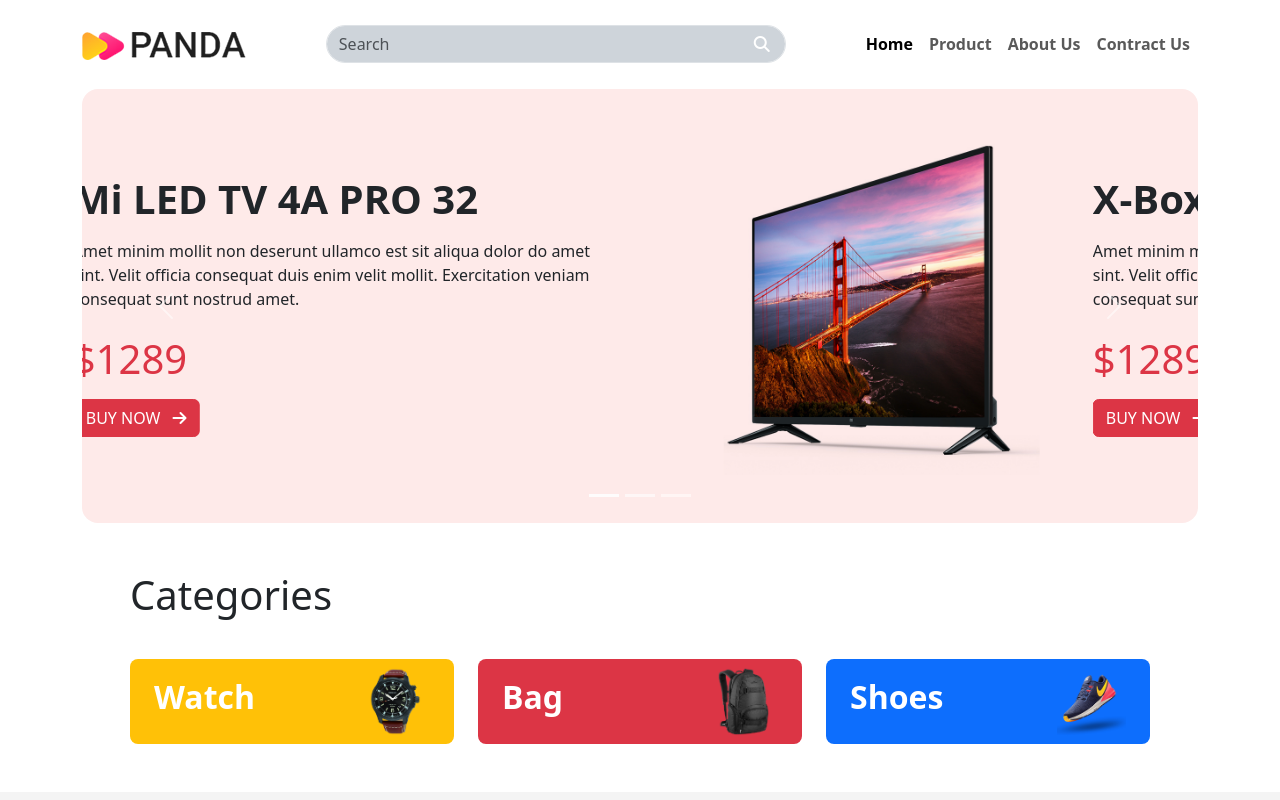
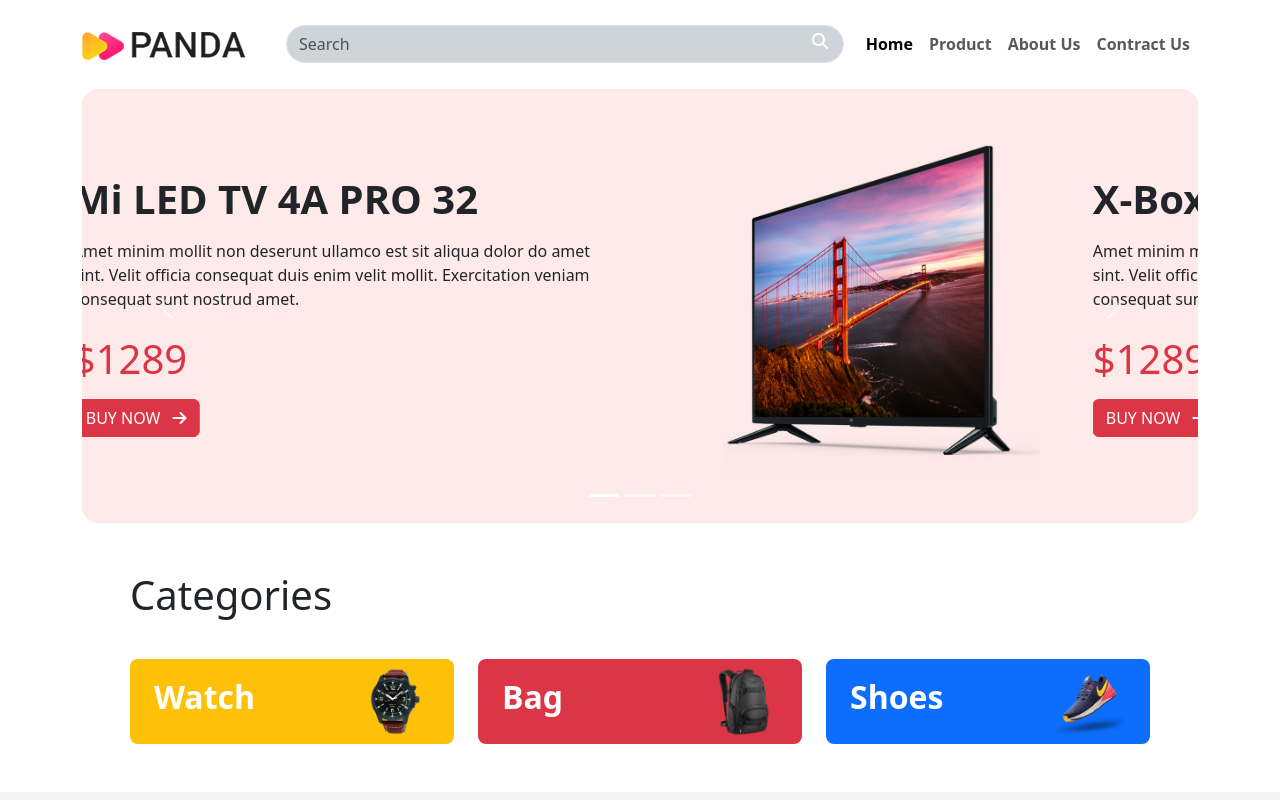
Before and after one commit to Dev-Zual/panda-ecomerce-bootstrap, a plain HTML site: page index.html in a window 1280 px wide. Shown: the top 800 px of the page. Drawn offline with Linux system fonts and the light colour scheme.

Commit message:
fixed search bar

```diff
--- a/index.html
+++ b/index.html
@@ -18,6 +18,20 @@
           <a class="navbar-brand" href="#"
             ><img src="./images/logo.png" alt=""
           /></a>
+          <form
+            class="d-flex ms-4 d-none d-md-block w-50 position-relative align-items-center"
+            role="search"
+          >
+            <input
+              class="form-control rounded-pill me-2 bg-dark-subtle"
+              type="search"
+              placeholder="Search"
+              aria-label="Search"
+            />
+            <i
+              class="fa-solid fa-magnifying-glass position-absolute top-0 mt-2 end-0 me-3 text-white"
+            ></i>
+          </form>
           <button
             class="navbar-toggler"
             type="button"
@@ -29,21 +43,8 @@
           >
             <span class="navbar-toggler-icon"></span>
           </button>
+
           <div class="collapse navbar-collapse" id="navbarSupportedContent">
-            <form
-              class="d-flex ms-auto w-50 position-relative align-items-center"
-              role="search"
-            >
-              <input
-                class="form-control rounded-pill me-2 bg-dark-subtle"
-                type="search"
-                placeholder="Search"
-                aria-label="Search"
-              />
-              <i
-                class="fa-solid fa-magnifying-glass position-absolute end-0 me-4 text-white"
-              ></i>
-            </form>
             <ul class="navbar-nav ms-auto mb-2 mb-lg-0">
               <li class="nav-item">
                 <a
```
